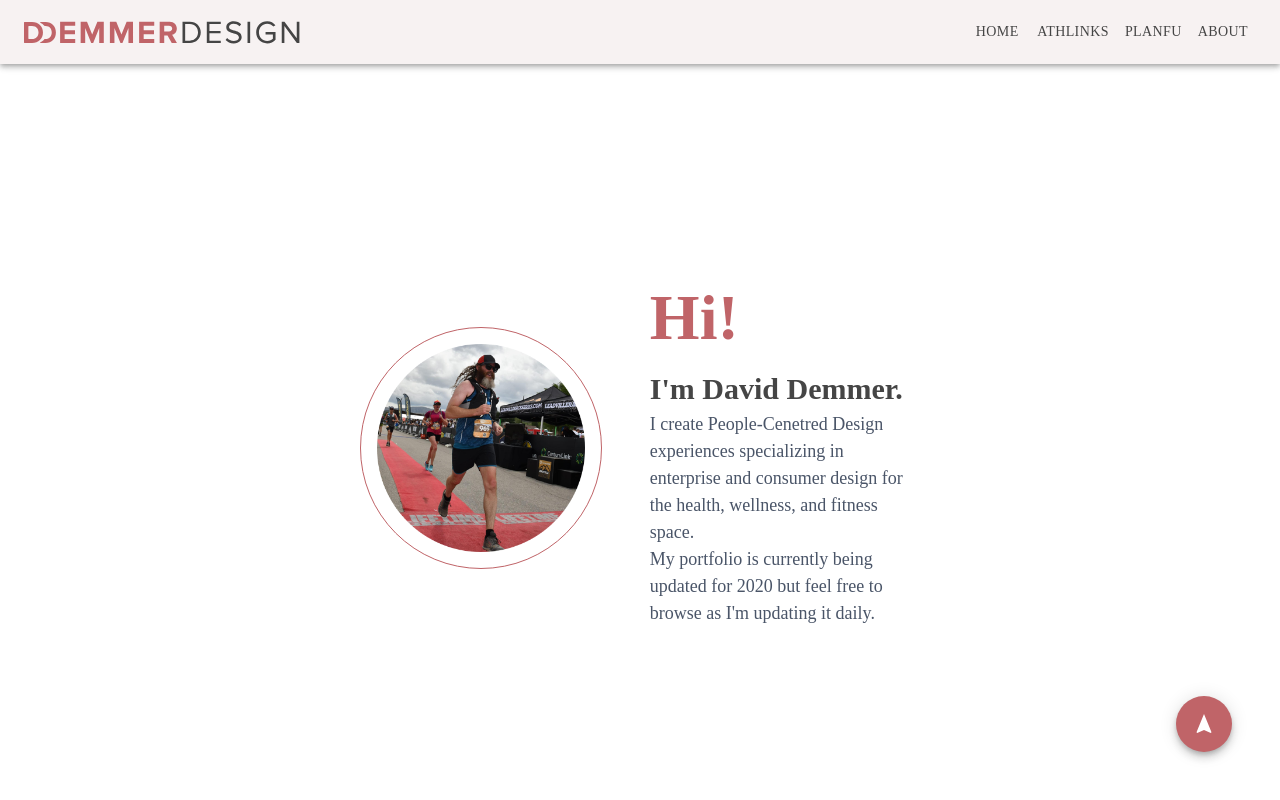
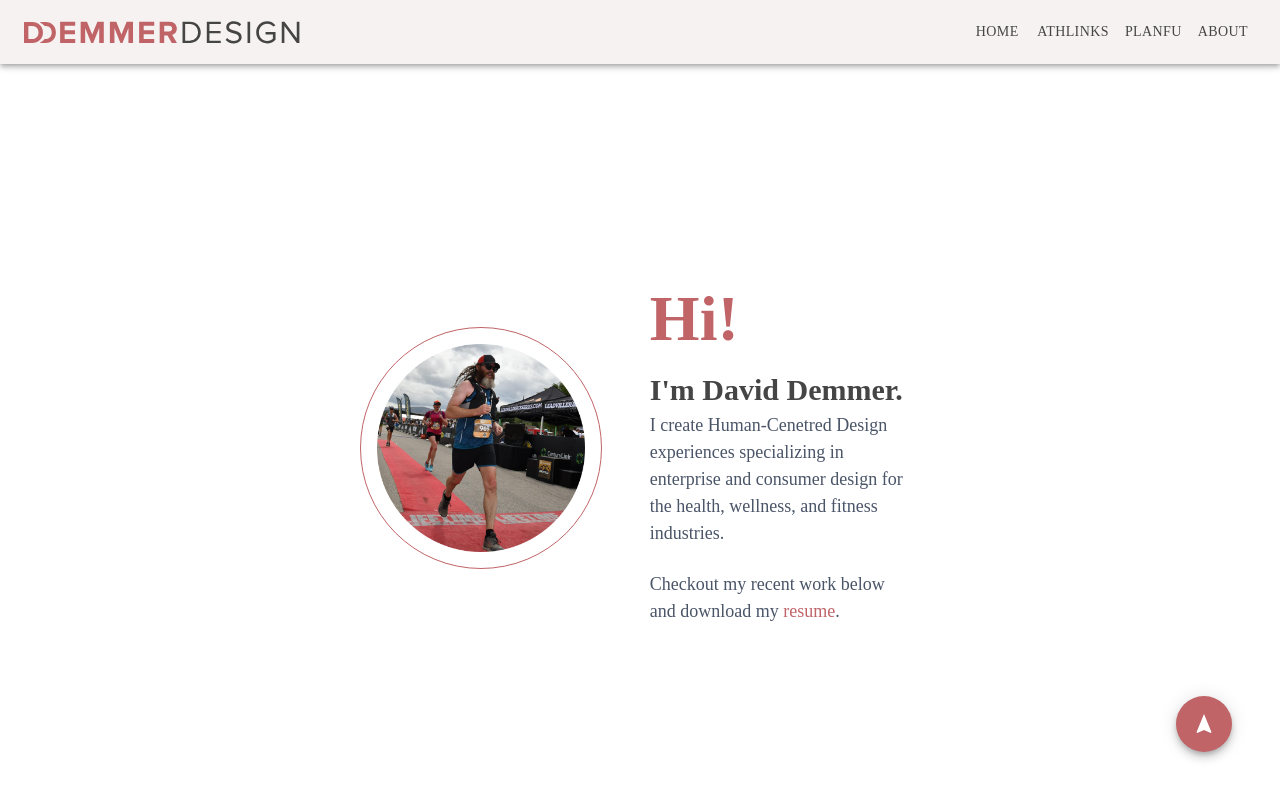
Before and after one commit to ddchili/design, a React (Create React App) app: page / in a window 1280 px wide. Shown: the top 800 px of the page. Built offline with nearby package versions, Linux system fonts and the light colour scheme; a web font is replaced by a local one.

Commit message:
download link for resume on home and btn width

```diff
--- a/src/views/HomeView/index.js
+++ b/src/views/HomeView/index.js
@@ -42,11 +42,14 @@ const Hero = (props) => {
               I'm David Demmer.
             </h1>
             <p className='text-gray-700 text-lg'>
-              I create People-Cenetred Design experiences specializing in enterprise and consumer design
-              for the health, wellness, and fitness space.
+              I create Human-Cenetred Design experiences specializing in enterprise and consumer design
+              for the health, wellness, and fitness industries.
             </p>
+            <br/>
             <p className='text-gray-700 text-lg'>
-              My portfolio is currently being updated for 2020 but feel free to browse as I'm updating it daily.
+              Checkout my recent work below and download my
+                <a href='/files/ddemmer_resume_2020.pdf' target='_blank'
+                className='demmer-red' rel='noopener noreferrer' download> resume</a>.
             </p>
           </div>
         </div>
@@ -82,7 +85,7 @@ if(isMobile){
           </div>
           <div className='flex flex-col w-5/6 md:w-5/6 lg:w-1/4 m-2 md:m-8 lg:m-8 xl:m-8'>
             <p>{copy}</p>
-            {btnTitle!=='' ? ( <Link to={`/${view}`} className='bg-gray-800 hover:bg-gray-700 self-center w-4/5 py-2 px-4 my-8 rounded-full
+            {btnTitle!=='' ? ( <Link to={`/${view}`} className='bg-gray-800 hover:bg-gray-700 self-center w-4/5 md:w-2/3 py-2 px-4 my-8 rounded-full
               text-center text-base tracking-wide text-white font-bold uppercase'>
                 {btnTitle}
             </Link>):''}
@@ -99,7 +102,7 @@ if(isMobile){
             <div className='flex flex-col w-5/6 md:w-5/6 lg:w-1/4 m-2 md:m-8 lg:m-8 xl:m-8'>
               <h2 className='text-3xl font-semibold'><Link to={`/${view}`}>{title}</Link></h2>
               <p>{copy}</p>
-              {btnTitle!=='' ? (<Link to={`/${view}`} className='bg-gray-800 hover:bg-gray-700 self-center w-4/5 py-2 px-4 my-8 rounded-full
+              {btnTitle!=='' ? (<Link to={`/${view}`} className='bg-gray-800 hover:bg-gray-700 self-center w-4/5 md:w-2/3 py-2 px-4 my-8 rounded-full
                 text-center text-base tracking-wide text-white font-bold uppercase'>
                   {btnTitle}
               </Link>) : '' }
@@ -122,7 +125,7 @@ if(isMobile){
               <div className='flex flex-col w-5/6 md:w-5/6 lg:w-1/4 m-2 md:m-8 lg:m-8 xl:m-8'>
                 <h2 className='text-3xl font-semibold'><Link to={`/${view}`}>{title}</Link></h2>
                 <p>{copy}</p>
-                {btnTitle!=='' ? ( <Link to={`/${view}`} className='bg-gray-800 hover:bg-gray-700 self-center w-4/5 py-2 px-4 my-8 rounded-full
+                {btnTitle!=='' ? ( <Link to={`/${view}`} className='bg-gray-800 hover:bg-gray-700 self-center w-4/5 md:w-2/3 py-2 px-4 my-8 rounded-full
                   text-center text-base tracking-wide text-white font-bold uppercase'>
                   {btnTitle}
                 </Link>) : ''}
```
